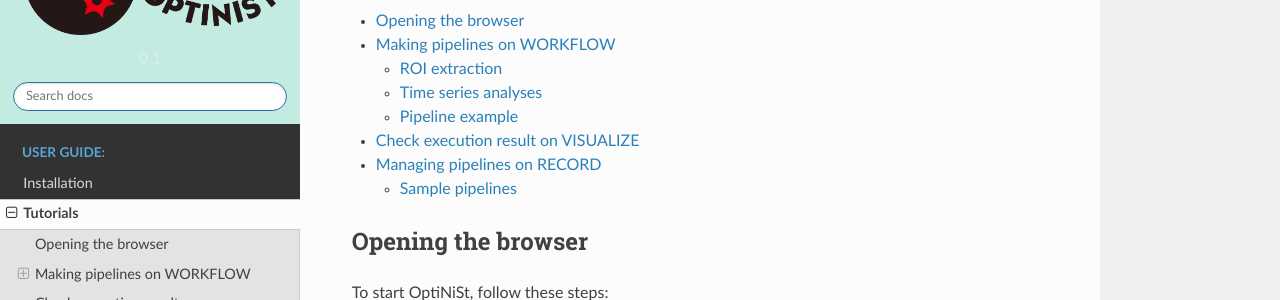
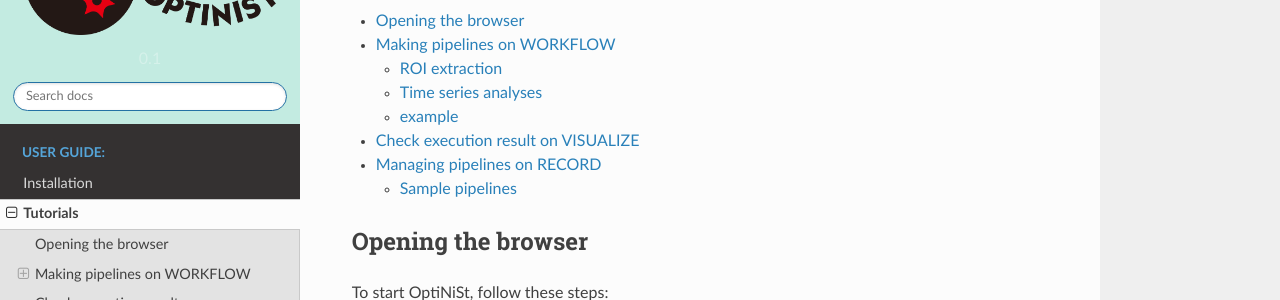
Before and after one commit to oist/optinist, a Sphinx documentation site: the page built from docs/tutorials.md, in a window 1280 px wide and 900 px high. Shown: the part 198-498 px from the top of the window. Built offline with Sphinx 7.4.7 and the Read the Docs theme 2.0.0, drawn with Linux system fonts in a browser that asks for light colours; some of the changed text lies outside the part shown.

Commit message:
Update tutorials.md

```diff
--- a/docs/tutorials.md
+++ b/docs/tutorials.md
@@ -5,7 +5,7 @@
 * [Making pipelines on WORKFLOW](#making-pipelines-on-workflow)
 	* [ROI extraction](#roi-extraction)
 	* [Time series analyses](#time-series-analyses)
-	* [Pipeline example](#pipeline-example)
+	* [example](#example)
 * [Check execution result on VISUALIZE](#check-execution-result-on-visualize)
 * [Managing pipelines on RECORD](#managing-pipelines-on-record)
  	* [Sample pipelines](#sample-pipelines)
@@ -99,7 +99,7 @@
 After finishing the process, you can quickly confirm your event-triggered average plot by clicking the OUTPUT button on the eta node.
 The plots are for quick confirmation of the results. If you want to look into the results more in detail,   available variables are all saved in the OptiNiSt output in NWB format. They are saved in processing/optinist inside NWB file. The NWB file is easily retrieved at RECORD page with just one click. To inspect the data, [HDFView](https://www.hdfgroup.org/downloads/hdfview/) is convenient.
 
-### Pipeline example
+### Example
 
 <br>
 <p align="center">
```
